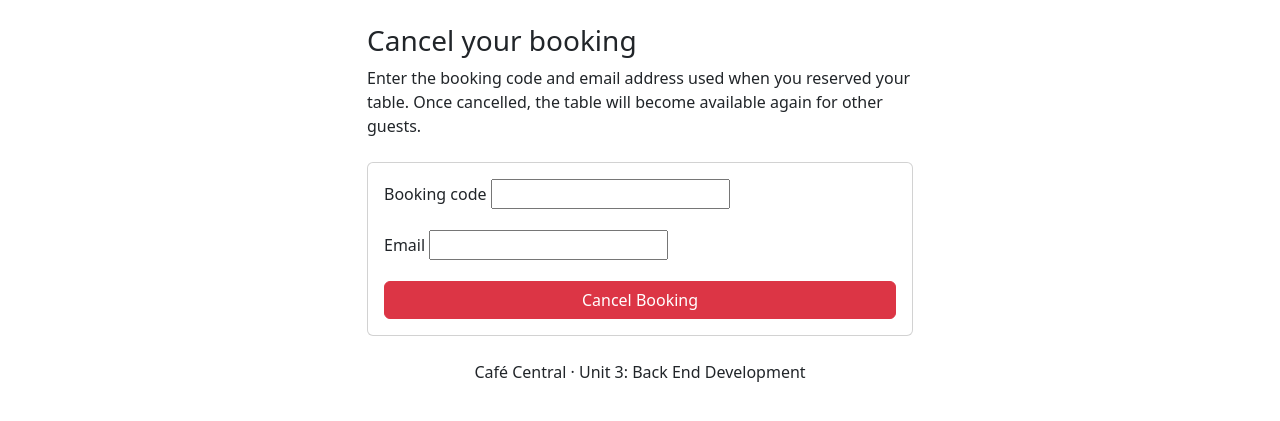
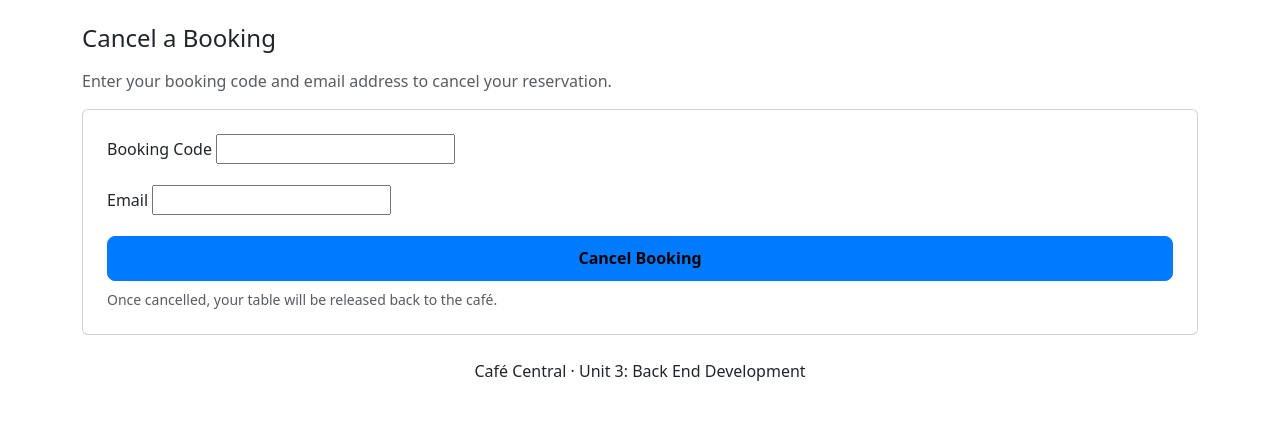
Before and after one commit to Leon4721/project_three_restaurant_booking, a Django app: template booking_app/templates/booking_app/cancel_booking.html in a window 1280 px wide. Shown: the part 56-477 px from the top of the page. Run offline with Django 5.2, Linux system fonts and the light colour scheme; the template is opened without the code that fills it: values that come from a table or form of the project are taken from there, others are empty.

Commit message:
feat: add cancel booking form and submit button

```diff
--- a/booking_app/templates/booking_app/cancel_booking.html
+++ b/booking_app/templates/booking_app/cancel_booking.html
@@ -2,37 +2,38 @@
 
 {% block content %}
 
-<div class="row justify-content-center">
-  <div class="col-lg-6">
-    <div class="coffee-hero mb-4">
-      <h1 class="h3 mb-2">Cancel your booking</h1>
-      <p class="mb-0">
-        Enter the booking code and email address used when you reserved your table.
-        Once cancelled, the table will become available again for other guests.
-      </p>
+<h2 class="h4 mb-3">Cancel a Booking</h2>
+
+<p class="text-muted mb-3">
+  Enter your booking code and email address to cancel your reservation.
+</p>
+
+<div class="card booking-card p-3 p-md-4">
+  <form method="post" novalidate>
+    {% csrf_token %}
+
+    {{ form.non_field_errors }}
+
+    <div class="mb-3">
+      <label class="form-label">Booking Code</label>
+      {{ form.booking_code }}
+      {{ form.booking_code.errors }}
     </div>
 
-    <div class="card booking-card p-3">
-      <form method="post">
-        {% csrf_token %}
-        {{ form.non_field_errors }}
+    <div class="mb-3">
+      <label class="form-label">Email</label>
+      {{ form.email }}
+      {{ form.email.errors }}
+    </div>
 
-        {% for field in form %}
-          <div class="mb-3">
-            <label class="form-label" for="{{ field.id_for_label }}">{{ field.label }}</label>
-            {{ field }}
-            {% for error in field.errors %}
-              <div class="text-danger small">{{ error }}</div>
-            {% endfor %}
-          </div>
-        {% endfor %}
+    <button class="btn btn-coffee-primary w-100" type="submit">
+      Cancel Booking
+    </button>
 
-        <button type="submit" class="btn btn-danger w-100">
-          Cancel Booking
-        </button>
-      </form>
-    </div>
-  </div>
+    <p class="text-muted small mt-2 mb-0">
+      Once cancelled, your table will be released back to the café.
+    </p>
+  </form>
 </div>
 
 {% endblock %}
```
